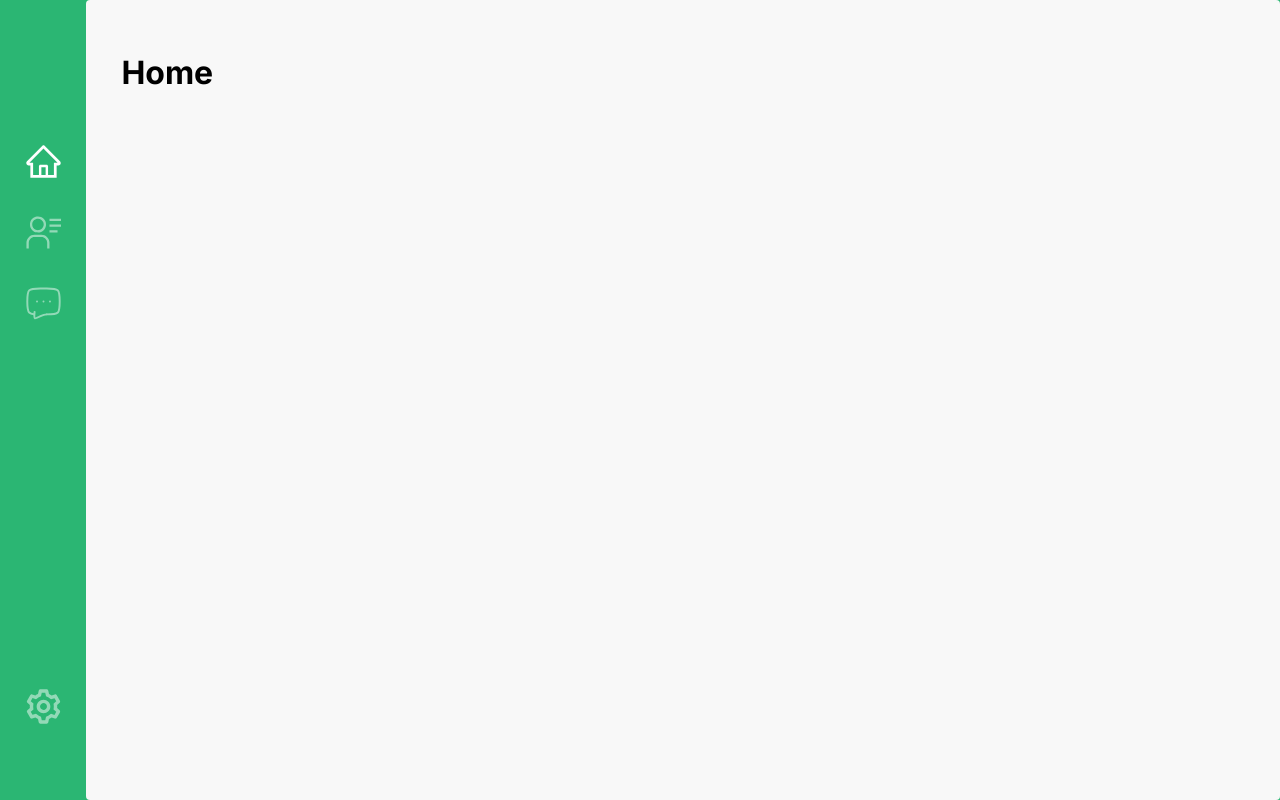
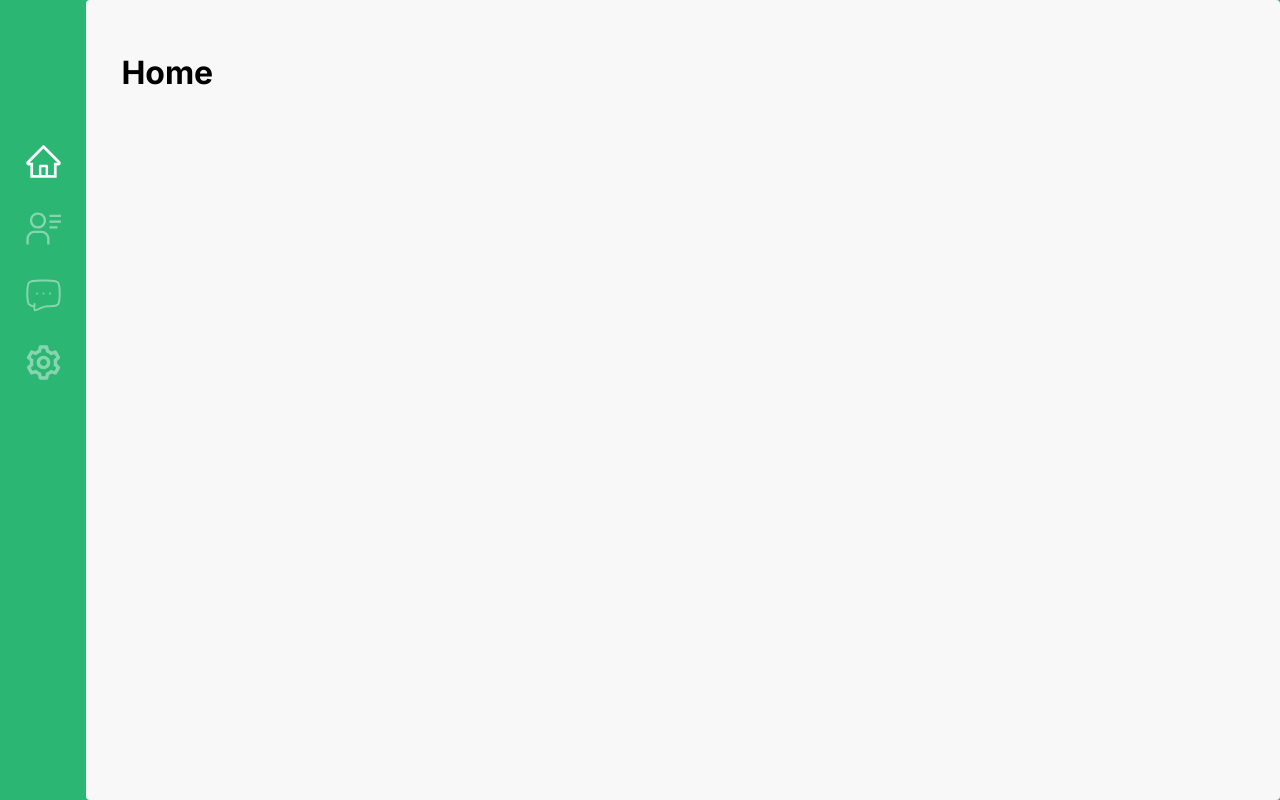
Before and after one commit to tim-tersigni/nerveli-dashboard-prototype, a Next.js app: page / in a window 1280 px wide. Built offline with nearby package versions, Linux system fonts and the light colour scheme.

Commit message:
Set icon highlighting based on path for persistant highlight

```diff
--- a/components/icon.module.css
+++ b/components/icon.module.css
@@ -1,6 +1,11 @@
-.container {
+.icon  {
     display: flex;
     justify-content: center;
     align-items: center;
-    margin: 0px
+    margin: 0px;
+    opacity: 0.43;
 }
+
+.icon.active {
+    opacity: 1;
+}
--- a/components/icon.tsx
+++ b/components/icon.tsx
@@ -1,31 +1,23 @@
-import React from "react";
-import styles from '@/styles/layout.module.css'
-import Image from 'next/image'
-import Link from 'next/link'
+import React from 'react';
+import styles from './icon.module.css';
 
-interface Props {
+type IconProps = {
   src: string;
   alt: string;
   width: number;
   height: number;
-  isSelected?: boolean;
+  path: string;
+  isSelected: boolean;
   onClick?: () => void;
-  path: string;
-}
+};
 
-const Icon: React.FC<Props> = ({ src, alt, width, height, isSelected, onClick, path }: Props) => {
+const Icon = ({ src, alt, width, height, path, isSelected, onClick }: IconProps) => {
+  const activeStyle = isSelected ? styles.active : '';
+
   return (
-    <Link href={path}>
-      <div className={styles.container} onClick={onClick}>
-        <Image
-          priority
-          src={src}
-          height={height}
-          width={width}
-          alt={alt}
-        />
-      </div>
-    </Link>
+    <div className={`${styles.icon} ${activeStyle}`} onClick={onClick}>
+      <img src={src} alt={alt} width={width} height={height} />
+    </div>
   );
 };
 
--- a/components/sidebar.module.css
+++ b/components/sidebar.module.css
@@ -1,26 +1,10 @@
 .sidebar {
     display: flex;
     flex-direction: column;
-    justify-content: space-between;
+    justify-content: top;
     align-items: center;
     box-sizing: border-box;
     padding: 18vh 2vw 9vh 2vw;
     height: 100vh;
+    gap: 2rem;
 }
-
-.iconsContainer,
-.bottomIconsContainer {
-    display: flex;
-    flex-direction: column;
-    gap: 2rem;
-    align-items: center;
-}
-
-/* Selected icon */
-.selectedIcon {
-    opacity: 1;
-  }
-
-.icon:not(.selectedIcon) {
-    opacity: 0.49;
-}
--- a/components/sidebar.tsx
+++ b/components/sidebar.tsx
@@ -1,53 +1,46 @@
-import React, { ReactNode, useState } from "react";
-import styles from './sidebar.module.css';
+import React from "react";
+import styles from "./sidebar.module.css";
+import Icon from "./icon";
+import Link from "next/link";
+import { useRouter } from "next/router";
 
-type Props = {
-  icons: JSX.Element[];
-  bottomIcons: JSX.Element[];
+type IconProps = {
+  src: string;
+  alt: string;
+  width: number;
+  height: number;
+  path: string;
 };
 
-const Sidebar = ({ icons, bottomIcons }: Props) => {
-  const [selectedIconIndex, setSelectedIconIndex] = useState<number | null>(0);
+const Sidebar = () => {
+  const router = useRouter();
 
-  const handleIconClick = (iconIndex: number) => {
-    setSelectedIconIndex(iconIndex);
-  };
+  const icons: IconProps[] = [
+    { src: "/images/home-icon.svg", alt: "Home", width: 35, height: 35, path: "/" },
+    { src: "/images/profile-icon.svg", alt: "Profile", width: 35, height: 35, path: "/patient" },
+    { src: "/images/chat-icon.svg", alt: "Messages", width: 35, height: 35, path: "/messages" },
+    { src: "/images/gear-icon.svg", alt: "Settings", width: 35, height: 35, path: "/settings" },
+  ];
 
-  const bottomIconsStartIndex = icons.length;
-
-  return(
+  return (
     <div className={styles.sidebar}>
-        <div className={styles.iconsContainer}>
-            {/* Create div icons using map function with unique key as index */}
-            {icons.map((icon, index) => (
-              // Pass function to icons to update selected icon index for style change
-              <button
-                key={index}
-                className={`${styles.icon} ${selectedIconIndex === index ? styles.selectedIcon : ''}`}
-                onClick={() => handleIconClick(index)}
-                type="button"
-                disabled={selectedIconIndex === index}
-              >
-                {React.cloneElement(icon, { isSelected: selectedIconIndex === index })}
-              </button>
-        ))}
-        </div>
-
-        <div className={styles.bottomIconsContainer}>
-            {bottomIcons.map((icon, index) => (
-              <button
-                key={bottomIconsStartIndex + index}
-                className={`${styles.icon} ${selectedIconIndex === bottomIconsStartIndex + index ? styles.selectedIcon : ''}`}
-                onClick={() => handleIconClick(bottomIconsStartIndex + index)}
-                type="button"
-                disabled={selectedIconIndex === bottomIconsStartIndex + index}
-              >
-                {React.cloneElement(icon, { isSelected: selectedIconIndex === index })}
-              </button>
-            ))}
-        </div>
+      {icons.map((icon: IconProps) => {
+        const isSelected = router.asPath === icon.path;
+        return (
+          <Link key={icon.alt} href={icon.path}>
+            <Icon
+              src={icon.src}
+              alt={icon.alt}
+              width={icon.width}
+              height={icon.height}
+              path={icon.path}
+              isSelected={isSelected}
+            />
+          </Link>
+        );
+      })}
     </div>
-  )
+  );
 };
 
 export default Sidebar;
--- a/components/siteSidebar.tsx
+++ b/components/siteSidebar.tsx
@@ -10,9 +10,6 @@ const SiteSidebar = () => {
         <Icon src='/images/profile-icon.svg' alt="Profile" width={35} height={35} path='patient'/>,
         <Icon src='/images/chat-icon.svg' alt="Messages" width={35} height={35} path='messages'/>,
       ]}
-      bottomIcons={[
-        <Icon src='/images/gear-icon.svg' alt="Settings" width={35} height={35} path='settings'/>,
-      ]}
     />
   )
 }
--- a/pages/index.tsx
+++ b/pages/index.tsx
@@ -2,7 +2,7 @@ import Head from 'next/head'
 import { Inter } from 'next/font/google'
 import styles from '@/styles/layout.module.css'
 import Layout from '@/styles/layout'
-import SiteSidebar from '@/components/siteSidebar'
+import Sidebar from '@/components/sidebar'
 import Card from '@/components/card'
 import { profile } from 'console'
 import Image from 'next/image'
@@ -19,7 +19,7 @@ export default function Home() {
         <link rel="icon" href="/favicon.ico" />
       </Head>
       <main className={styles.main}>
-        <SiteSidebar/>
+        <Sidebar/>
         <div className={styles.mainContainer}>
           <div className={styles.sectionHeader}>
             <h1>Home</h1>
--- a/pages/settings.tsx
+++ b/pages/settings.tsx
@@ -1,6 +1,6 @@
 import Head from 'next/head'
 import { Inter } from 'next/font/google'
-import Layout from '@/components/layout'
+import Layout from '@/styles/layout'
 
 const inter = Inter({ subsets: ['latin'] })
 
```
Also changed, not shown: pages/patient.tsx (+1 -10 lines).
